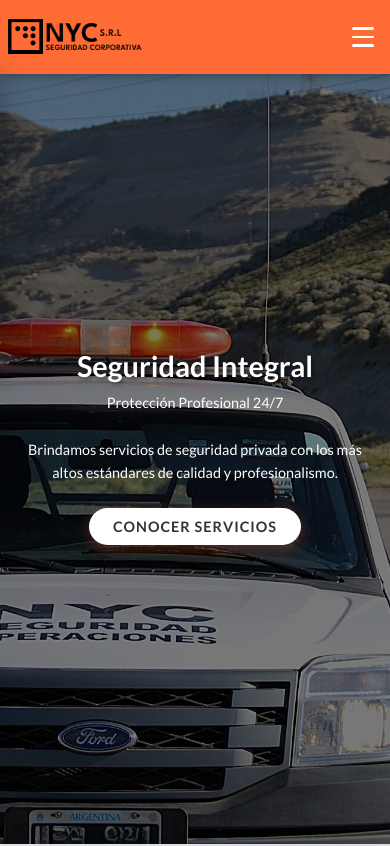
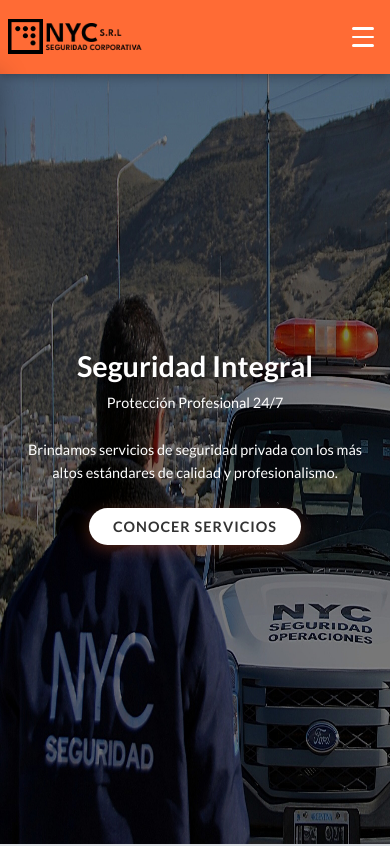
Before and after one commit to clau-devSpace/nycs-seguridad, a React (Vite) app: page / in a window 390 px wide. Shown: the top 846 px of the page. Built offline with nearby package versions, Linux system fonts and the light colour scheme.

Commit message:
imagen-celular-fondo

```diff
--- a/src/pages/Home.css
+++ b/src/pages/Home.css
@@ -839,13 +839,17 @@
 /* Mobile - 400px */
 @media (max-width: 480px) {
     .container {
-        padding: 0 0.75rem;
-    }
+            padding: 0 0.75rem;
+        }
 
-    .hero {
-        padding: 0 0.75rem;
-    }
+        .hero {
+            padding: 0 0.75rem;
+            background-image: url(../assets/images/imagen-celular.jpg
+    );
+            background-size: 100% 100%;
+            background-position:20% center;
 
+        }
     .hero-content {
         padding: 0 0.25rem;
     }
```
Also changed, not shown: src/assets/images/imagen-celular.jpg (added).
